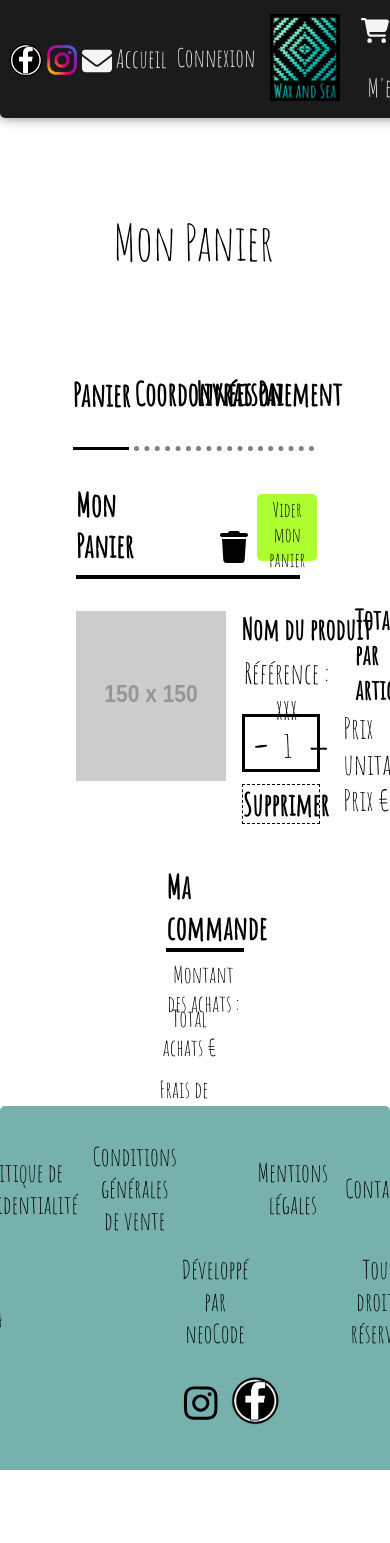
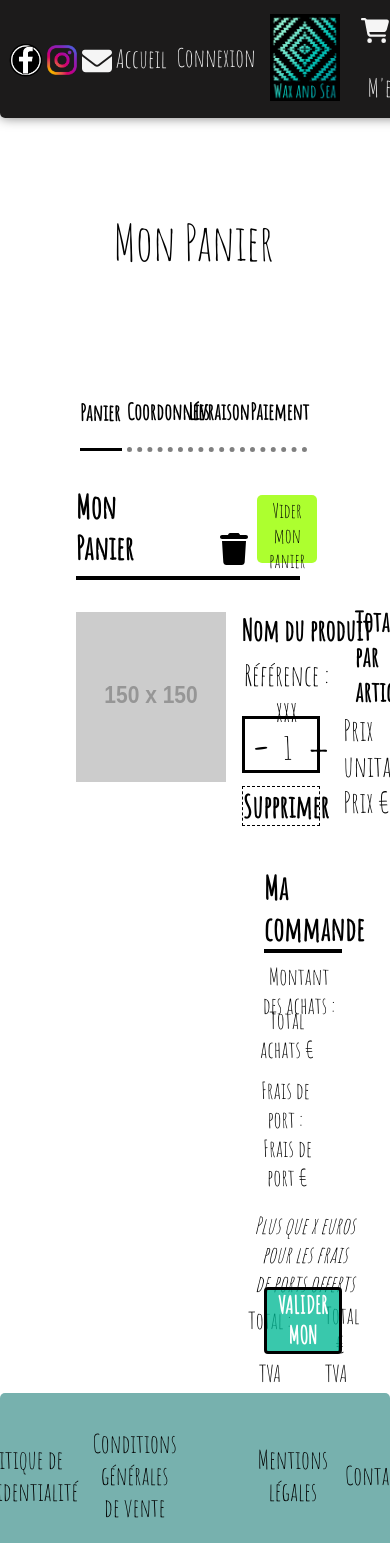
Before and after one commit to tristanlaulanie/waxandsea-front-dashboard, a React (Create React App) app: page /panier/produit in a window 390 px wide. Shown: the top 1543 px of the page. Built offline with nearby package versions, Linux system fonts and the light colour scheme.

Commit message:
MaCommannde:Responsive:WIP8

```diff
--- a/src/components/Panier/MaCommande/MaCommandeResponsive.css
+++ b/src/components/Panier/MaCommande/MaCommandeResponsive.css
@@ -296,6 +296,14 @@
     padding-left: 0.2vw;
     padding-right: 0.2vw;
     height: 7vh;
+    width: 15vw;
+    font-size: 1em;
+  }
+}
+
+@media screen and (width <= 1020px) {
+  #achats_panier_buttons button {
+    width: 16vw;
   }
 }
 
@@ -322,6 +330,19 @@
 @media screen and (width <= 979px) {
   #purchases-amout_title {
     width: 15vw;
+  }
+}
+
+@media screen and (width <= 955px) {
+  #achats_panier_buttons button {
+    width: 18vw;
+
+  }
+}
+
+@media screen and (width <= 965px) {
+  #total-command_amount {
+    width: 8vw;
   }
 }
 
@@ -366,13 +387,28 @@
   }
 }
 
+@media screen and (width <= 850px) {
+  #achats_panier_buttons button {
+    width: 19vw;
+
+  }
+}
+
 @media screen and (width <= 806px) {
   #purchases-amout_title {
     width: 18vw;
   }
 
+  #total-command_amount {
+    width: 8vw;
+  }
+
   .total_purchases {
     width: 14vw;
+  }
+
+  #achats_panier_buttons button {
+    width: 21vw;
   }
 }
 
@@ -394,3 +430,43 @@
     width: 19vw;
   }
 }
+
+@media screen and (width <= 740px) {
+  #shipping-fees_title {
+    position: relative;
+    margin-top: 2vh;
+    bottom: 2vh;
+    left: -8vw;
+  }
+
+  .fees_price {
+    position: relative;
+    top: -2vh;
+    left: -8vw;
+    margin-bottom: 35px;
+  }
+
+  #commande_frais-de-ports {
+    position: relative;
+    left: 12.5vw;
+    display: flex;
+    flex-direction: column;
+    align-items: center;
+    justify-content: center;
+  }
+}
+
+@media screen and (width <= 726px) {
+  #achats_panier_buttons button {
+    width: 22vw;
+
+  }
+}
+
+@media screen and (width <= 721px) {
+  #purchases-amout_title {
+    width: 21vw;
+    position: relative;
+    left: 2.5vw;
+  }
+}
--- a/src/components/Panier/MaCommande/index.js
+++ b/src/components/Panier/MaCommande/index.js
@@ -21,7 +21,7 @@ function MaCommande() {
               </p>
             </div>
             <div id="commande_frais-de-ports">
-              <p id="shipping-fees_title">Frais de port : </p>
+              <p id="shipping-fees_title">Frais de port :</p>
               <div className="fees_price total_fees_command">
                 Frais de port €
               </div>
--- a/src/components/Panier/PanierProduit/PanierProduit.css
+++ b/src/components/Panier/PanierProduit/PanierProduit.css
@@ -1,7 +1,7 @@
 .PanierProduit {
     margin-top: 25vh;
     /* border: 4px solid #c314e6; */
-    height: 96vh;
+    height: 130vh;
     width: 99.2vw;
     padding-left: 5em;
     padding-right: 5em;
@@ -11,12 +11,24 @@ h1 {
     font-size: 3.1em;
 }
 
+#user-story-titles_panier {
+    width: 100%;
+    display: flex;
+    flex-direction: row;
+    justify-content: center;
+    align-items: center;
+    margin-top: 4vh;
+    /* border: 1px solid red; */
+
+}
+
 #panier_user-story {
     display: flex;
     flex-direction: row;
     justify-content: center;
     align-items: center;
     margin-top: 4vh;
+    /* border: 1px solid red; */
 }
 
 #panier_user-story h2 {
@@ -31,7 +43,7 @@ h1 {
     border-bottom: 3px solid black;
 }
 
-.user-story-titles {
+.panier_user-story-titles {
     border-bottom: 5px dotted grey;
     margin-left: 5px;
 }
--- a/src/components/Panier/PanierProduit/PanierProduitResponsive.css
+++ b/src/components/Panier/PanierProduit/PanierProduitResponsive.css
@@ -157,6 +157,20 @@
     flex-direction: row;
     gap: 5.5vw;
   }
+
+  #panier-produit_commande_component {
+    position: relative;
+    left: 25vw;
+  }
+
+  #valid_button button {
+    margin-top: 5vh;
+    margin-bottom: 20vh;
+    width: 20vw;
+    position: relative;
+    left: 3vw;
+
+  }
 }
 
 @media screen and (width <= 752px) {
@@ -170,6 +184,12 @@
 
   #section-produit_total {
     position: sticky;
+  }
+}
+
+@media screen and (width <= 740px) {
+  .shipping-title {
+    position: relative;
   }
 }
 
@@ -212,6 +232,12 @@
 @media screen and (width <= 645px) {
   #produit_text_price {
     width: 20vw;
+  }
+}
+
+@media screen and (width <= 630px) {
+  #user-story-titles_panier {
+    font-size: 0.85em;
   }
 }
 
@@ -282,6 +308,12 @@
   }
 }
 
+@media screen and (width <= 540px) {
+  #user-story-titles_panier {
+    font-size: 0.7em;
+  }
+}
+
 @media screen and (width <= 530px) {
   #produit_text_ref {
     width: 22vw;
--- a/src/components/Panier/PanierProduit/index.js
+++ b/src/components/Panier/PanierProduit/index.js
@@ -14,10 +14,12 @@ function PanierProduit() {
     <div className="PanierProduit">
       <h1>Mon Panier</h1>
       <container id="panier_user-story">
-        <h2 id="panier-title-story">Panier</h2>
-        <h2 className="user-story-titles">Coordonnées</h2>
-        <h2 className="user-story-titles">Livraison</h2>
-        <h2 className="user-story-titles">Paiement</h2>
+        <div id="user-story-titles_panier">
+          <h2 id="panier-title-story">Panier</h2>
+          <h2 className="panier_user-story-titles">Coordonnées</h2>
+          <h2 className="panier_user-story-titles shipping-title">Livraison</h2>
+          <h2 className="panier_user-story-titles">Paiement</h2>
+        </div>
       </container>
       <div id="mon-panier_produit_commande">
         <div id="mon-panier_produit">
@@ -37,7 +39,9 @@ function PanierProduit() {
                 <h3>Nom du produit</h3>
                 <div id="produit_text">
                   <p id="produit_text_ref">Référence : xxx</p>
-                  <p id="produit_text_price">Prix unitaire : <br/> Prix €</p>
+                  <p id="produit_text_price">
+                    Prix unitaire : <br /> Prix €
+                  </p>
                 </div>
               </div>
               <div id="section-produit_quantity">
@@ -51,7 +55,7 @@ function PanierProduit() {
             </div>
             <div id="section-produit_total">
               <p>
-                  Total___€ <br></br> par article{"(s)"}
+                Total___€ <br></br> par article{"(s)"}
               </p>
             </div>
           </section>
```
